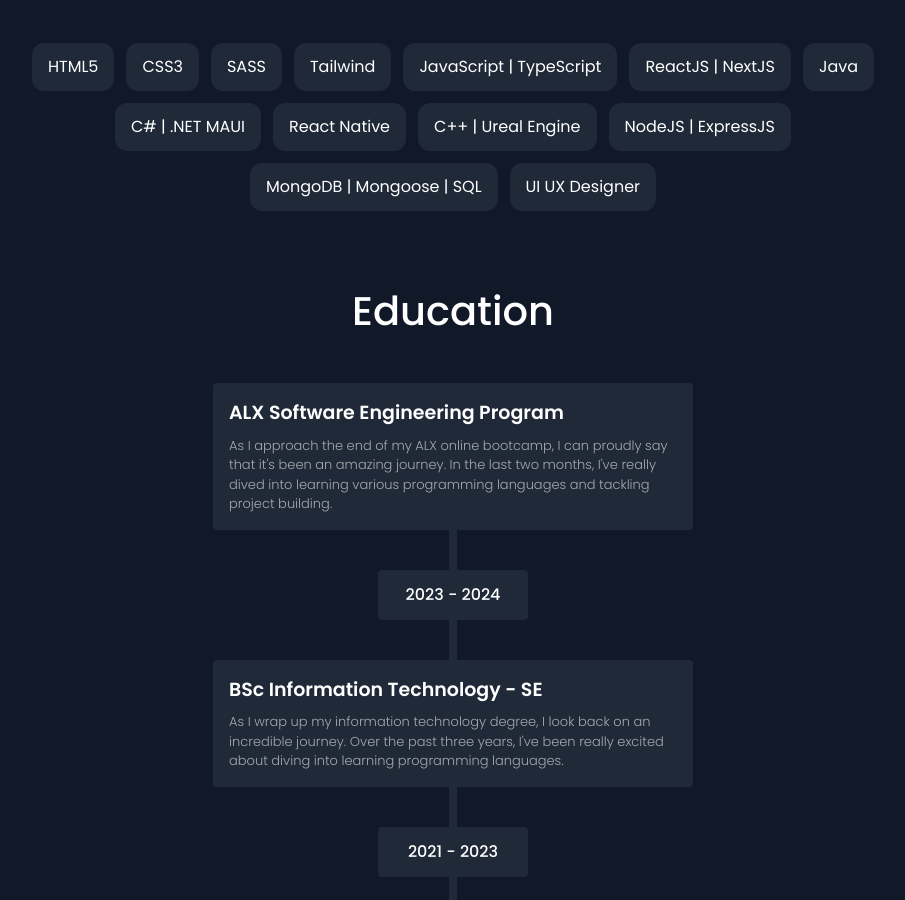
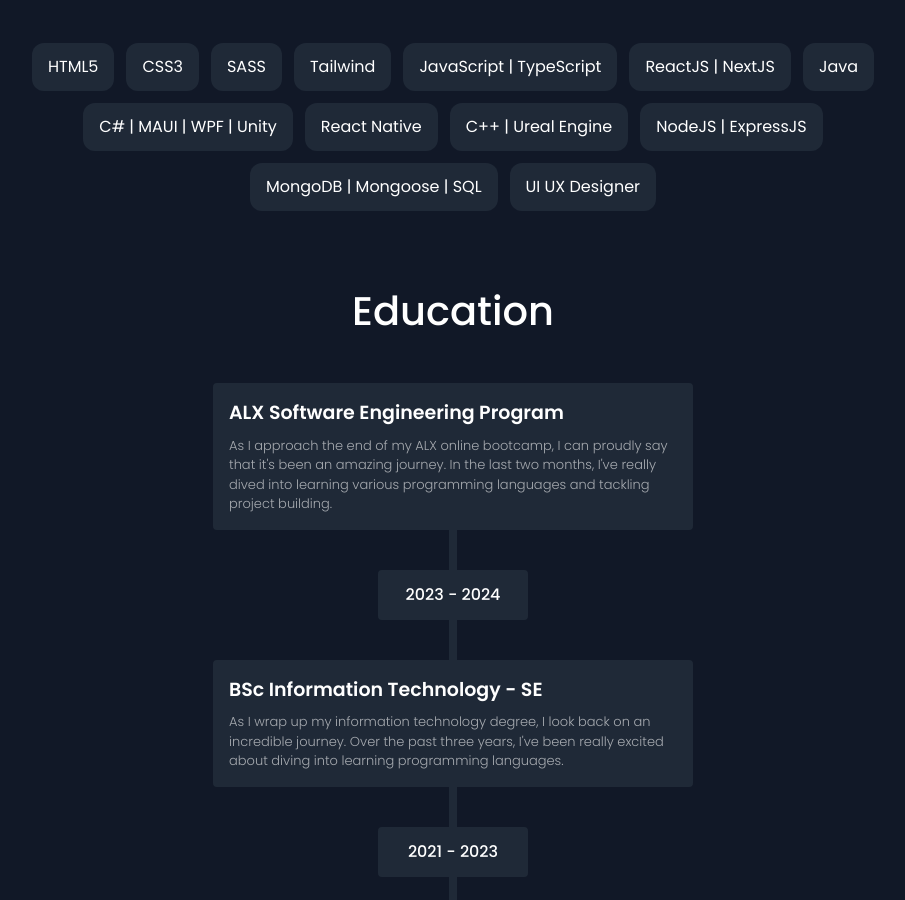
Before and after one commit to Maphari/maphari-folio, a Next.js app: page / in a window 1280 px wide. Shown: the part 2538-3438 px from the top of the page, without its empty margins (187-1092 px from the left). Built offline with nearby package versions, Linux system fonts and the light colour scheme.

Commit message:
Update Skills.tsx

```diff
--- a/app/skills-section/Skills.tsx
+++ b/app/skills-section/Skills.tsx
@@ -92,7 +92,7 @@ export const Skills: React.FC = () => {
           whileInView={{ opacity: 1, x: 0 }}
           transition={transtition}
         >
-          C# | .NET MAUI
+          C# | MAUI | WPF | Unity
         </motion.div>
         <motion.div
           className="bg-[#1F2937] py-3 px-4 rounded-xl"
```
